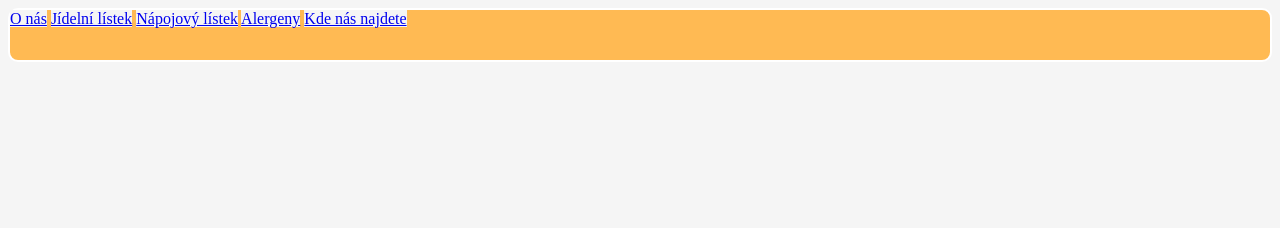
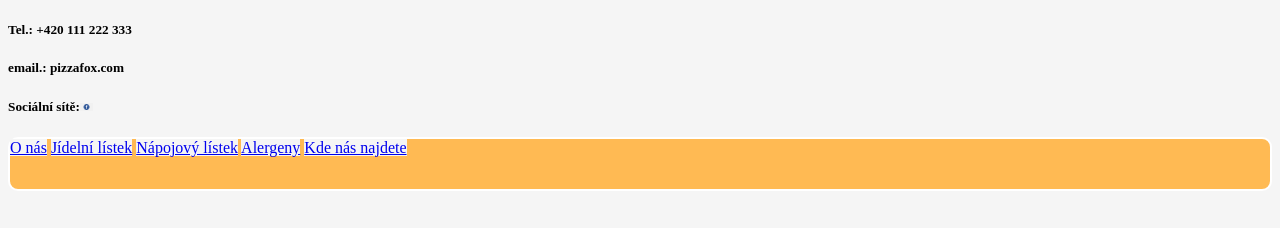
Before and after one commit to pizzanumerouno/-Pizza-Fox-2, a plain HTML site: page index.html in a window 1280 px wide. Drawn offline with Linux system fonts and the light colour scheme.

Commit message:
nový
ndd

```diff
--- a/index.html
+++ b/index.html
@@ -5,6 +5,9 @@
         href="styles/style.css">
     </head>
     <body>
+        <h5>Tel.: +420 111 222 333
+        <h5>email.: pizzafox.com</h5>
+        <h5>Sociální sítě:<a href=""><img src="obrazky/facebook-scalable-graphics-icon-facebook-logo-facebook-logo-png-clip-art.png" class="ikonka"></a></h5>
         <div clas="container">
         <nav>
             <a href="#O nás">O nás</a>
--- a/styles/style.css
+++ b/styles/style.css
@@ -7,3 +7,6 @@ nav{
     height: 50px;
     border-radius: 10px;
 }
+.ikonka{
+    width: 1em;
+}
```
Also changed, not shown: obrazky/facebook-scalable-graphics-icon-facebook-logo-facebook-logo-png-clip-art.png (added).
